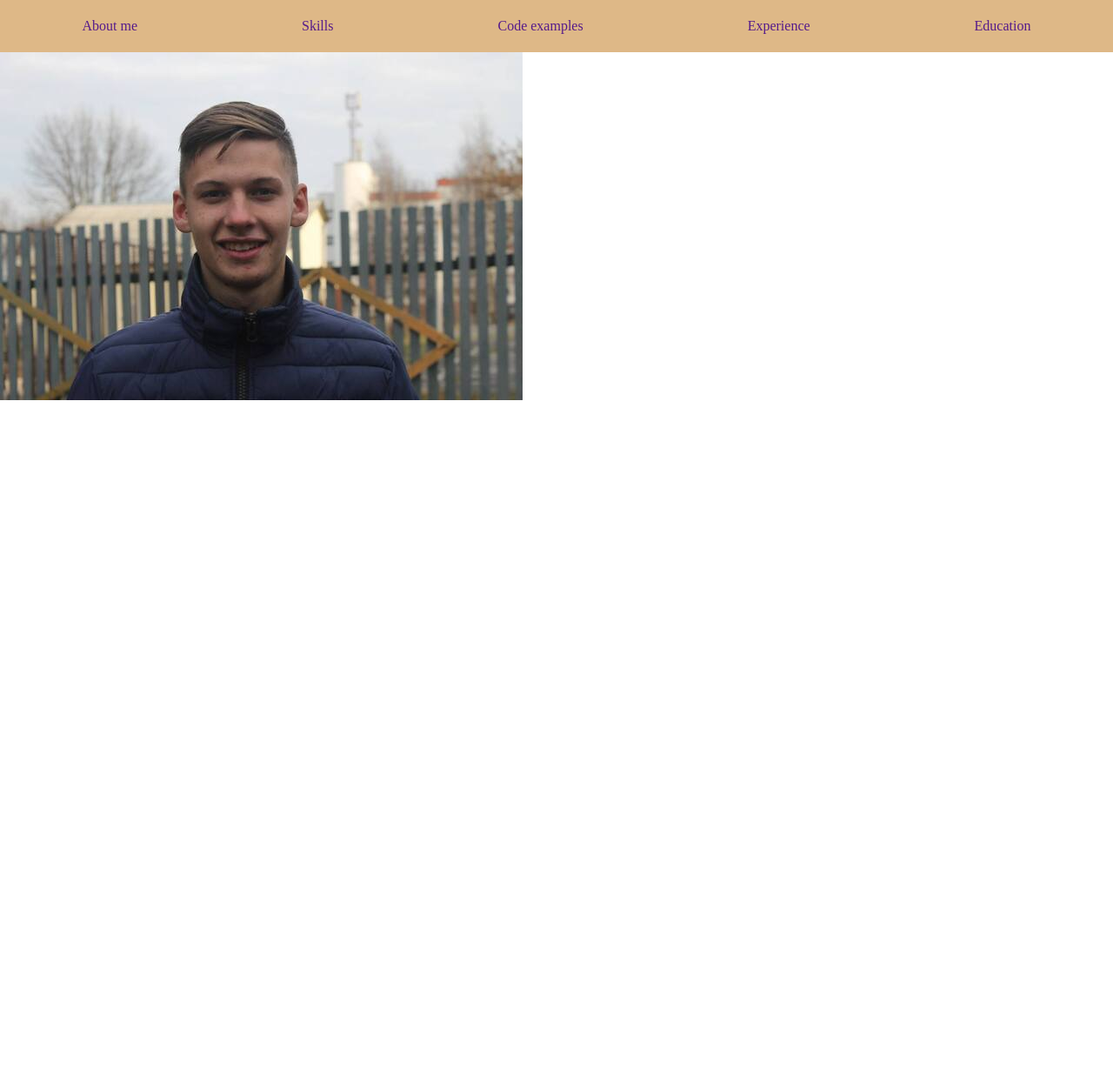
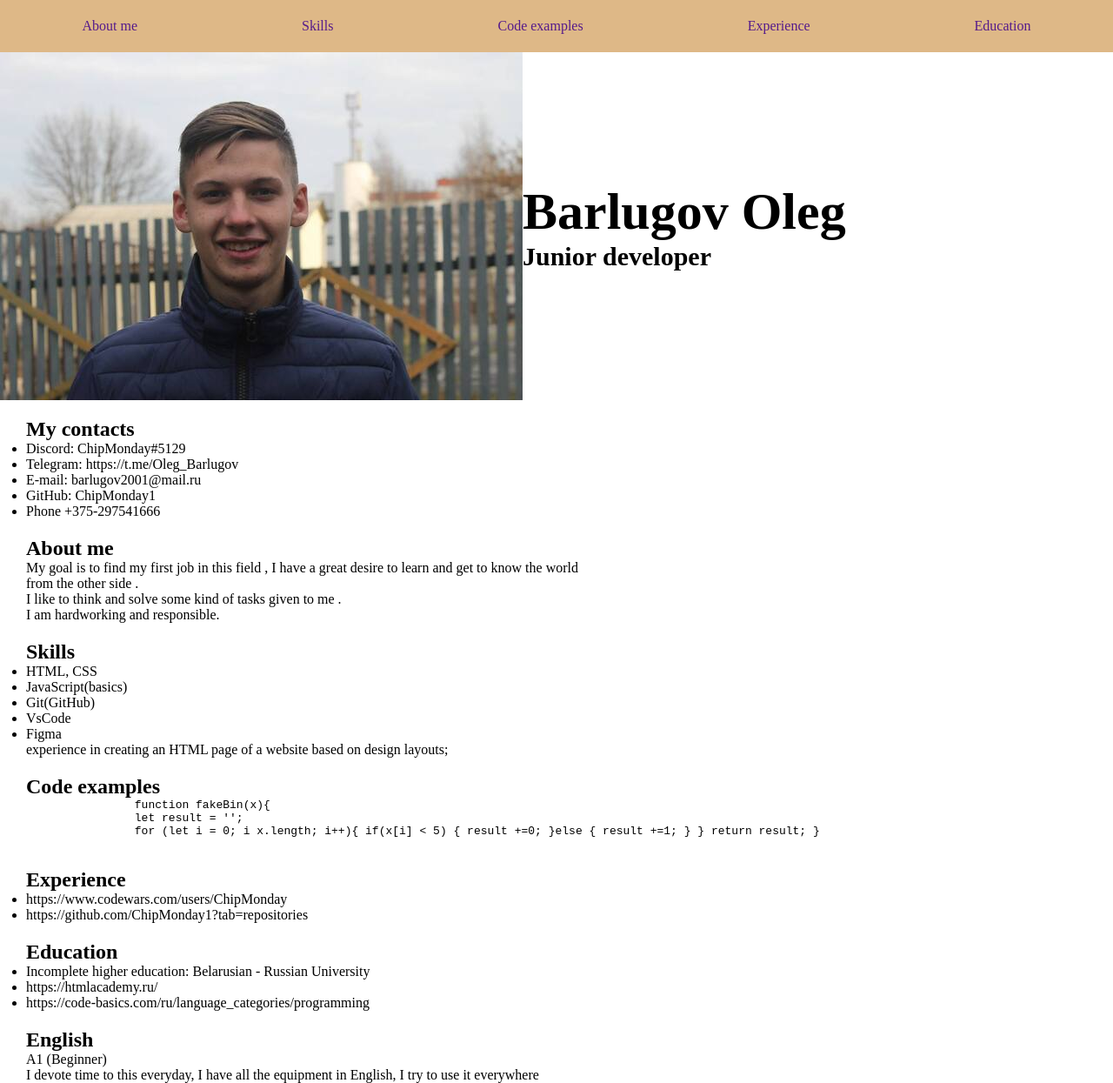
Before and after one commit to ChipMonday1/rsschool-cv, a plain HTML site: page index.html in a window 1280 px wide. Shown: the whole page at 87% size. Before the commit the page ends 800 px from the top, so only its background shows below. Drawn offline with Linux system fonts and the light colour scheme.

Commit message:
feat:content

```diff
--- a/index.html
+++ b/index.html
@@ -21,8 +21,74 @@
         </nav>
     </header>
     <main class="container__main">
-        <div class="myPhoto">
+        <div class="heading">
             <img src="/myPhoto.jpg" alt="#">
+            <h1 class="heading__txt">Barlugov Oleg
+                <br>
+                <p class="under__heading">Junior developer</p>
+            </h1>
+        </div>
+        <div class="contacts position">
+            <h2>My contacts</h2>
+            <ul>
+                <li>Discord: ChipMonday#5129</li>
+                <li>Telegram: https://t.me/Oleg_Barlugov</li>
+                <li>E-mail: barlugov2001@mail.ru</li>
+                <li>GitHub: ChipMonday1</li>
+                <li>Phone +375-297541666</li>
+            </ul>
+        </div>
+        <div class="about__me position">
+            <h2>About me</h2>
+            <p>My goal is to find my first job in this field , I have a great desire to learn and get to know the world
+                <br>
+                from the other side .
+                <br>
+                I like to think and solve some kind of tasks given to me .
+                <br>
+                I am hardworking and responsible.
+            </p>
+        </div>
+        <div class="skills position">
+            <h2>Skills</h2>
+            <ul>
+                <li>HTML, CSS</li>
+                <li>JavaScript(basics)</li>
+                <li>Git(GitHub)</li>
+                <li>VsCode</li>
+                <li>Figma <ul>experience in creating an HTML page of a website based on design layouts;</ul>
+                </li>
+            </ul>
+        </div>
+        <div class="examples position">
+            <h2>Code examples</h2>
+            <pre>
+                function fakeBin(x){
+                let result = '';
+                for (let i = 0; i x.length; i++){ if(x[i] < 5) { result +=0; }else { result +=1; } } return result; }
+                    </pre>
+        </div>
+        <div class="experience position">
+            <h2>Experience</h2>
+            <ul>
+                <li>https://www.codewars.com/users/ChipMonday</li>
+                <li>https://github.com/ChipMonday1?tab=repositories</li>
+            </ul>
+        </div>
+        <div class="education position">
+            <h2>Education</h2>
+            <ul>
+                <li>Incomplete higher education: Belarusian - Russian University</li>
+                <li>https://htmlacademy.ru/</li>
+                <li>https://code-basics.com/ru/language_categories/programming</li>
+            </ul>
+        </div>
+        <div class="english position">
+            <h2>English</h2>
+            <p>А1 (Beginner)
+                <br>
+                I devote time to this everyday, I have all the equipment in English, I try to use it everywhere
+            </p>
         </div>
     </main>
 </body>
--- a/style.css
+++ b/style.css
@@ -27,7 +27,6 @@ button {
 
 .container__header {
     display: flex;
-    width: 100%;
     height: 60px;
     align-items: center;
     background-color: burlywood;
@@ -45,8 +44,26 @@ button {
 
 .menu__link {}
 
-.container__main {}
+.container__main {
+    /* display: flex; */
+}
 
 .myPhoto {}
 
-.myImg {}
+.heading {
+    display: flex;
+    align-items: center;
+}
+
+.heading__txt {
+    font-size: 60px;
+}
+
+.under__heading {
+    font-size: 30px;
+}
+
+.position {
+    margin-top: 20px;
+    margin-left: 30px;
+}
```
